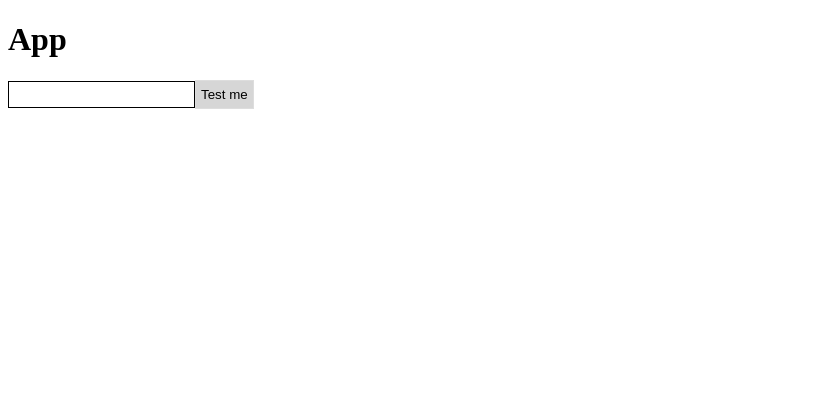
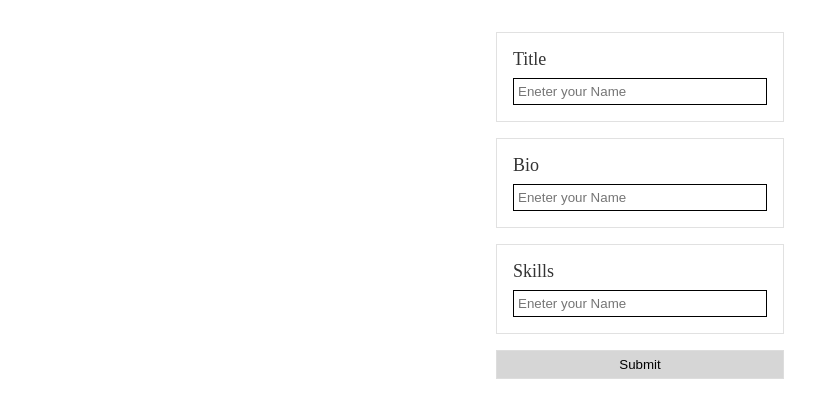
Before and after one commit to Nazim6269/React_Form, a React (Vite) app: page / in a window 1280 px wide. Shown: the top 418 px of the page, without its empty margins (0-839 px from the left). Built offline with nearby package versions, Linux system fonts and the light colour scheme.

Commit message:
added a form with a slight styles and error handling

```diff
--- a/package.json
+++ b/package.json
@@ -10,6 +10,7 @@
     "preview": "vite preview"
   },
   "dependencies": {
+    "prop-types": "^15.8.1",
     "react": "^18.2.0",
     "react-dom": "^18.2.0",
     "styled-components": "^6.1.8"
--- a/src/App.css
+++ b/src/App.css
@@ -0,0 +1,3 @@
+#root {
+  padding: 16px 20px;
+}
--- a/src/App.jsx
+++ b/src/App.jsx
@@ -1,14 +1,89 @@
+import { useState } from "react";
+import Button from "../src/Components/ui/button/Button";
 import "./App.css";
-import Button from "./Components/ui/button/Button";
-import TextInput from "./Components/ui/textInput/TextInput";
+import InputGroup from "./Components/shared/InputGroup";
 
+//initial form state
+const initialFormState = {
+  title: "",
+  bio: "",
+  skills: "",
+};
 function App() {
+  const [formState, setFormState] = useState({ ...initialFormState });
+  const [errors, setErrors] = useState({ ...initialFormState });
+
+  const handleChange = (e) => {
+    setFormState((prev) => ({
+      ...prev,
+      [e.target.name]: e.target.value,
+    }));
+  };
+
+  const handleSubmit = (e) => {
+    e.preventDefault();
+    const { isValid, errors } = chechValidity(formState);
+    if (isValid) {
+      console.log(isValid);
+    } else {
+      setErrors({ ...errors });
+    }
+  };
+
+  const chechValidity = (formState) => {
+    const { title, bio, skills } = formState;
+    const errors = {};
+
+    if (!title) {
+      errors.title = "Invalid Title";
+    }
+    if (!bio) {
+      errors.bio = "Invali Bio";
+    }
+    if (!skills) {
+      errors.skills = "Invalid skills";
+    }
+
+    return {
+      errors,
+      isValid: Object.keys(errors).length === 0,
+    };
+  };
+
   return (
-    <>
-      <h1>App</h1>
-      <TextInput />
-      <Button>Test me</Button>
-    </>
+    <div id="root">
+      <form
+        style={{ width: "18rem", margin: "0 auto" }}
+        onSubmit={handleSubmit}
+      >
+        <div style={{ display: "flex", flexDirection: "column", gap: "1rem" }}>
+          <InputGroup
+            value={formState.title}
+            name={"name"}
+            placeholder={"Eneter your Name"}
+            label={"Title"}
+            onChange={handleChange}
+          />
+
+          <InputGroup
+            value={formState.bio}
+            name={"name"}
+            placeholder={"Eneter your Name"}
+            label={"Bio"}
+            onChange={handleChange}
+          />
+
+          <InputGroup
+            value={formState.skills}
+            name={"name"}
+            placeholder={"Eneter your Name"}
+            label={"Skills"}
+            onChange={handleChange}
+          />
+          <Button type="submit">Submit</Button>
+        </div>
+      </form>
+    </div>
   );
 }
 
--- /dev/null
+++ b/src/Components/shared/InputGroup.jsx
@@ -0,0 +1,31 @@
+import PropTypes from "prop-types";
+import Container from "../ui/container/Container";
+import ErrorMessage from "../ui/errorMessage/ErrorMessage";
+import Label from "../ui/textInput/Label";
+import TextInput from "../ui/textInput/TextInput";
+
+const InputGroup = ({ label, error, name, placeholder, onChange }) => {
+  return (
+    <Container>
+      <Label htmlFor={name}>{label}</Label>
+      <TextInput
+        name={name}
+        id={name}
+        placeholder={placeholder}
+        onChange={onChange}
+      />
+      {error && <ErrorMessage>{error}</ErrorMessage>}
+    </Container>
+  );
+};
+
+///Defining prop types of this component
+InputGroup.propTypes = {
+  label: PropTypes.string.isRequired,
+  name: PropTypes.string.isRequired,
+  placeholder: PropTypes.string,
+  error: PropTypes.string,
+  onChange: PropTypes.func,
+};
+
+export default InputGroup;
--- /dev/null
+++ b/src/Components/ui/container/Container.jsx
@@ -0,0 +1,12 @@
+import styled from "styled-components";
+
+const Container = styled.div`
+  width: 100%;
+  padding: 1rem;
+  border: 1px solid #e1e1e1;
+  display: flex;
+  flex-direction: column;
+  gap: 0.5rem;
+`;
+
+export default Container;
--- /dev/null
+++ b/src/Components/ui/errorMessage/ErrorMessage.jsx
@@ -0,0 +1,8 @@
+import styled from "styled-components";
+
+const ErrorMessage = styled.div`
+  font-size: 0.8rem;
+  color: #ff0000;
+`;
+
+export default ErrorMessage;
--- /dev/null
+++ b/src/Components/ui/textInput/Label.jsx
@@ -0,0 +1,8 @@
+import styled from "styled-components";
+
+const Label = styled.p`
+  font-size: 18px;
+  color: #343434;
+`;
+
+export default Label;
--- a/src/index.css
+++ b/src/index.css
@@ -0,0 +1,5 @@
+* {
+  margin: 0;
+  padding: 0;
+  box-sizing: border-box;
+}
```
